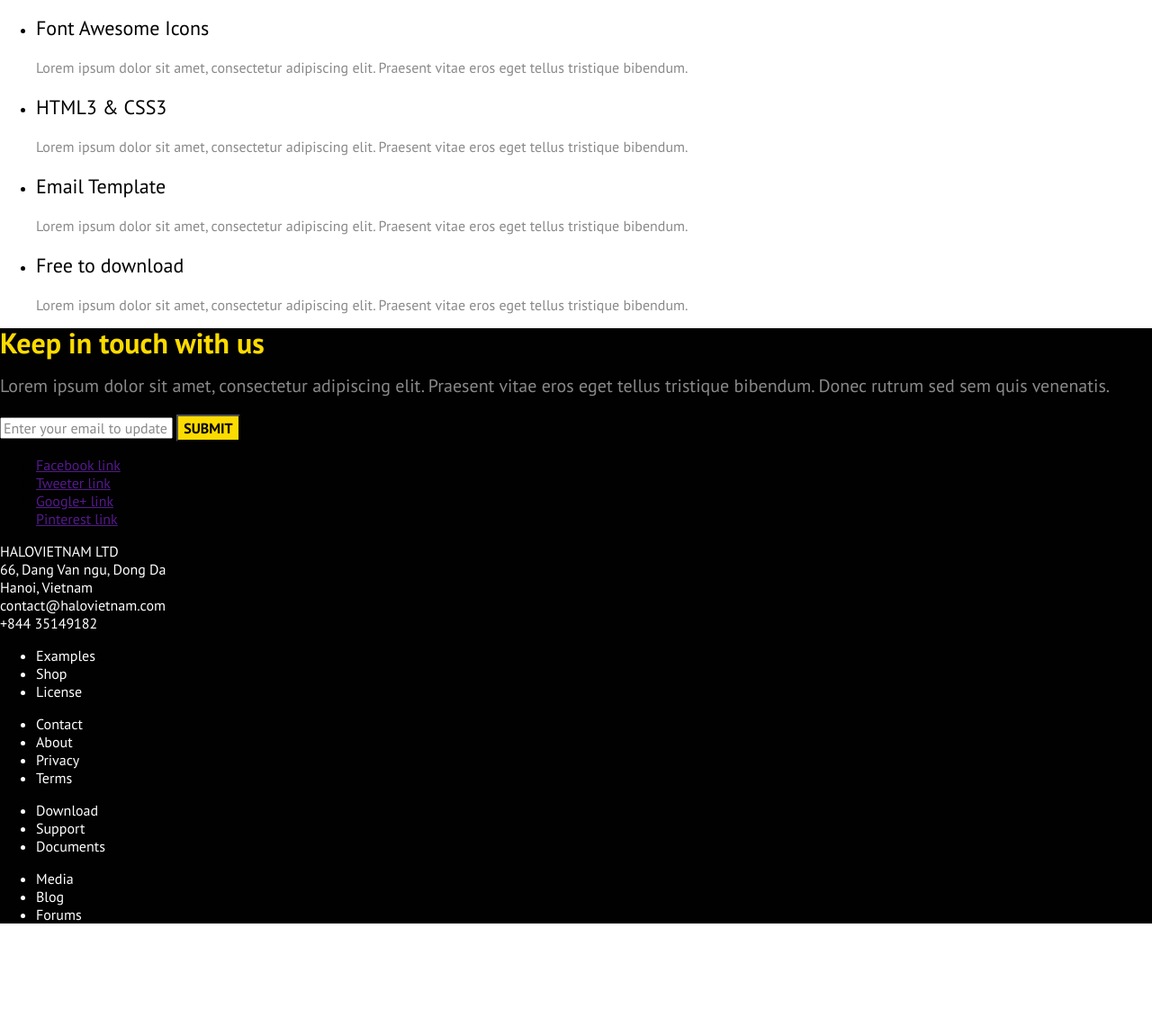
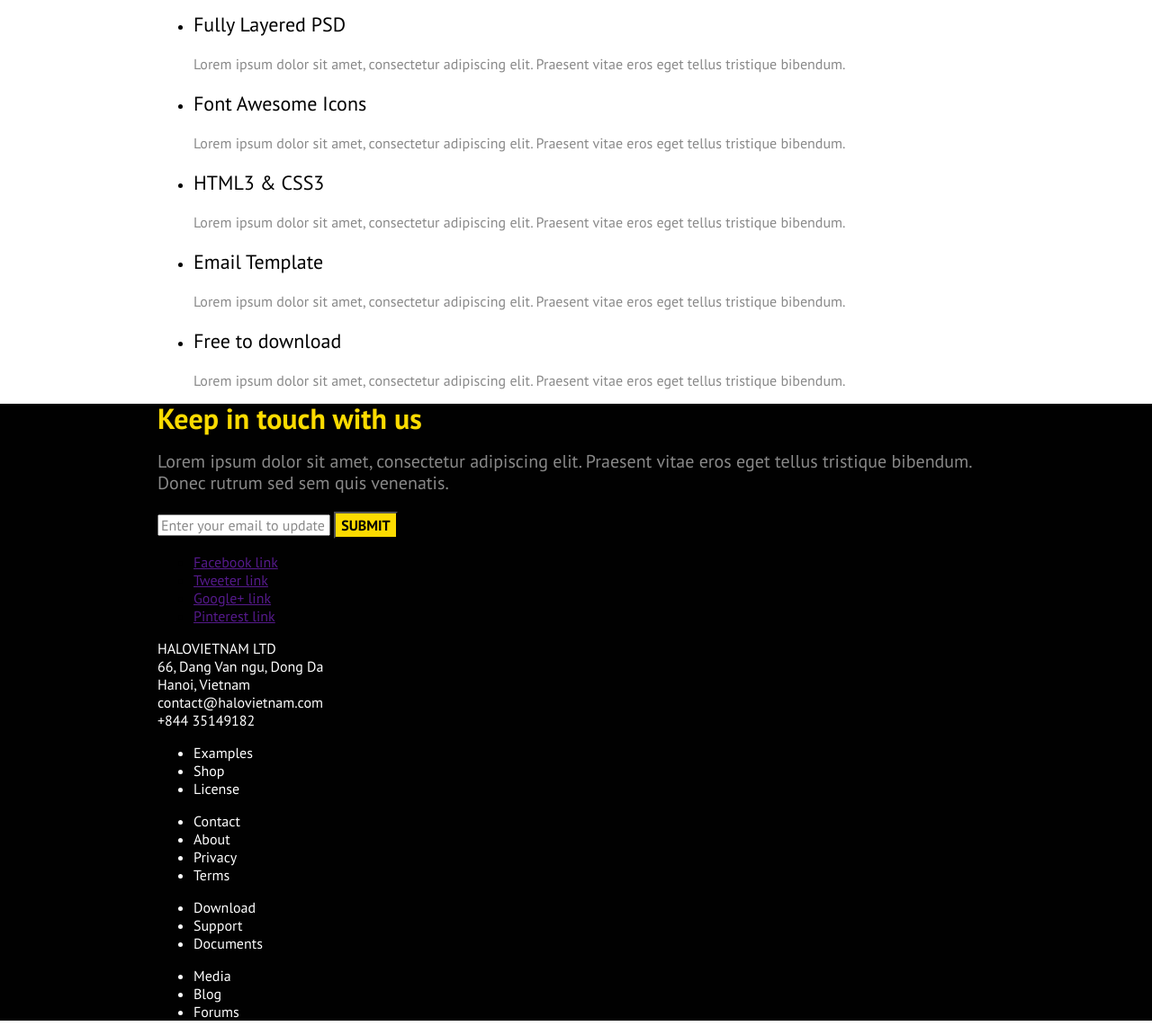
Before and after one commit to plachyndav/tinyone, a website built with webpack: page src/index.html in a window 1280 px wide. Shown: the part 1156-2307 px from the top of the page at 90% size. Before the commit the page ends 2199 px from the top, so only its background shows below. Built offline with nearby package versions, Linux system fonts and the light colour scheme.

Commit message:
align content center

```diff
--- a/src/index.html
+++ b/src/index.html
@@ -12,6 +12,7 @@
 
 <body>
     <header class="page-header">
+        <div class="page-header__wrapper">
             <section class="page-header__base">
                 <h2 class="visually-hidden">Page header menu</h2>
                 <nav class="main-nav">
@@ -93,6 +94,7 @@
                     <button class="slider__toggle" type="button">3</button>
                 </p>
             </section>
+        </div>
     </header>
 
 
@@ -159,6 +161,7 @@
 
 
     <footer class="page-footer">
+        <div class="page-footer__wrapper">
             <b class="page-footer__slogan">Keep in touch with us</b>
             <p class="page-footer__description">
                 Lorem ipsum dolor sit amet, consectetur adipiscing elit.
@@ -188,7 +191,7 @@
                     </li>
                 </ul>
             </div>
-        <div class="page-footer__wrapper">
+            <div class="page-footer__container">
                 <div class="page-footer__contacts contacts">
                     <p class="contacts__text">
                         HALOVIETNAM LTD<br>
--- /dev/null
+++ b/src/styles/blocks/feature-list.scss
@@ -0,0 +1,9 @@
+.feature-list__title {
+    font-size: 22px;
+    font-weight: 400;
+    line-height: 24px;
+}
+
+.feature-list__explanation {
+    color: $font-color-grey;
+}
--- a/src/styles/blocks/page-footer.scss
+++ b/src/styles/blocks/page-footer.scss
@@ -1,5 +1,11 @@
 .page-footer {
     background-color: $page-color-black;
+}
+
+.page-footer__wrapper {
+    width: 992px;
+    margin: 0 auto;
+    padding: 0 31px;
 }
 
 .page-footer__slogan {
--- a/src/styles/blocks/page-header.scss
+++ b/src/styles/blocks/page-header.scss
@@ -1,3 +1,9 @@
 .page-header {
     background-color: $page-color-yellow;
 }
+
+.page-header__wrapper {
+    width: 992px;
+    margin: 0 auto;
+    padding: 0 31px;
+}
--- a/src/styles/blocks/page-main.scss
+++ b/src/styles/blocks/page-main.scss
@@ -1,3 +1,9 @@
+.page-main {
+    width: 992px;
+    margin: 0 auto;
+    padding: 0 31px;
+}
+
 .page-main__title {
     font-size: 32px;
     font-weight: 700;
@@ -9,13 +15,3 @@
     font-weight: 400;
     line-height: 24px;
 }
-
-.feature-list__title {
-    font-size: 22px;
-    font-weight: 400;
-    line-height: 24px;
-}
-
-.feature-list__explanation {
-    color: $font-color-grey;
-}
--- a/src/styles/general.scss
+++ b/src/styles/general.scss
@@ -31,8 +31,8 @@ img {
 }
 
 body {
+    min-width: 992px;
     margin: 0;
-    padding: 0;
 
     font-family: $major-font;
     font-size: 16px;
--- a/src/styles/style.scss
+++ b/src/styles/style.scss
@@ -10,6 +10,7 @@
 @import "./blocks/slider.scss";
 
 @import "./blocks/page-main.scss";
+@import "./blocks/feature-list.scss";
 
 @import "./blocks/page-footer.scss";
 @import "./blocks/form.scss";
```
Lines whose indentation alone changed are shown as unchanged.
